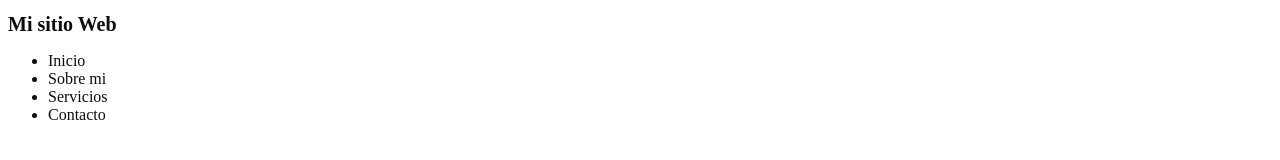
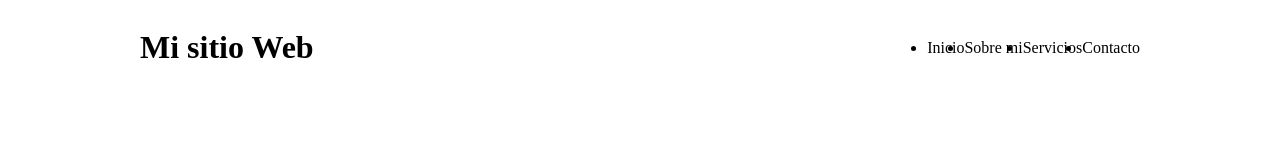
Before and after one commit to Giulianayarleque/proyectoGit, a plain HTML site: page index.html in a window 1280 px wide. Drawn offline with Linux system fonts and the light colour scheme.

Commit message:
Aplicar estilos al header

```diff
--- a/css/main.css
+++ b/css/main.css
@@ -1,14 +1,15 @@
-body {
-  background: #fff;;
-  color: rgb(14, 12, 12);
+.container{
+  max-width: 1000px;
+  margin:0 auto;
 }
 
-h1{
-  font-size:20px;
-  margin-bottom: 10px;
-
+header{
+  display: flex;
+  align-items: center;
+  justify-content: space-between;
 }
 
-p{
-  color:#ddd
+ul{
+  display: flex;
+  align-items: center;
 }
```
